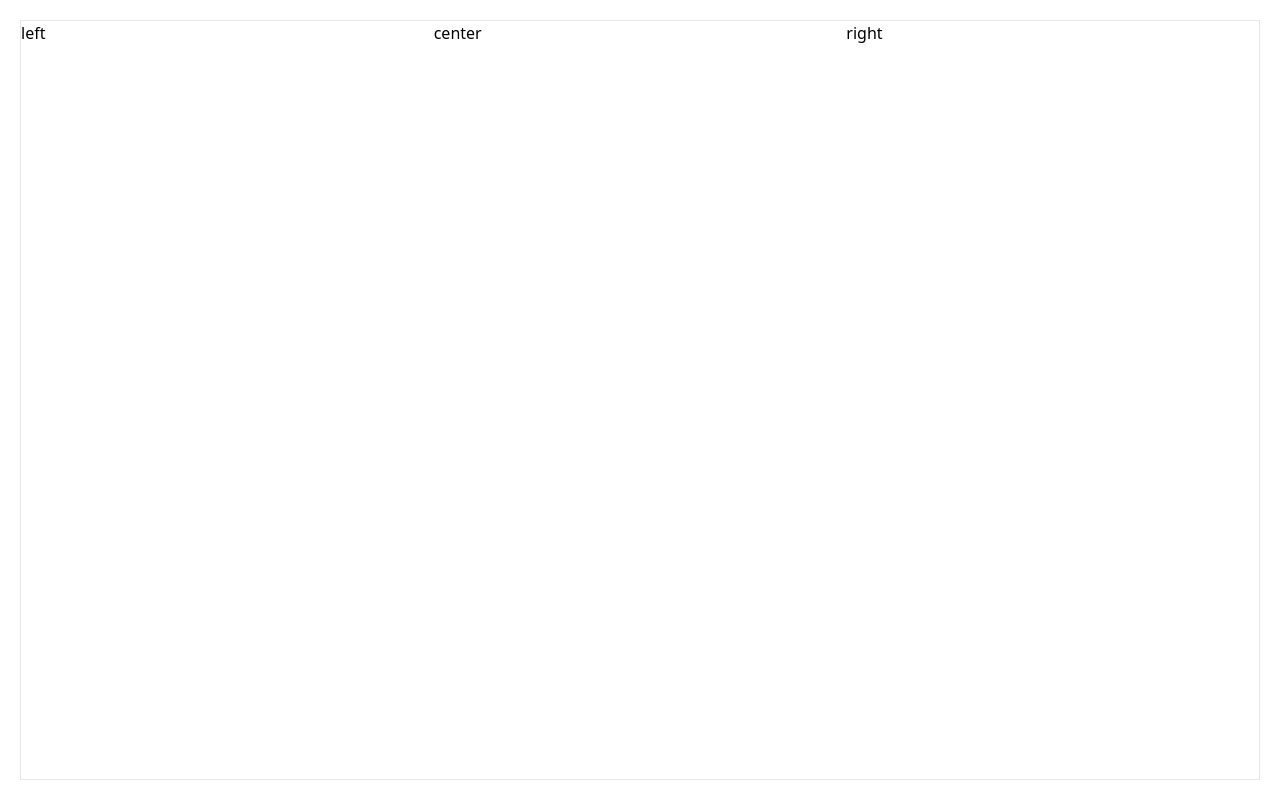
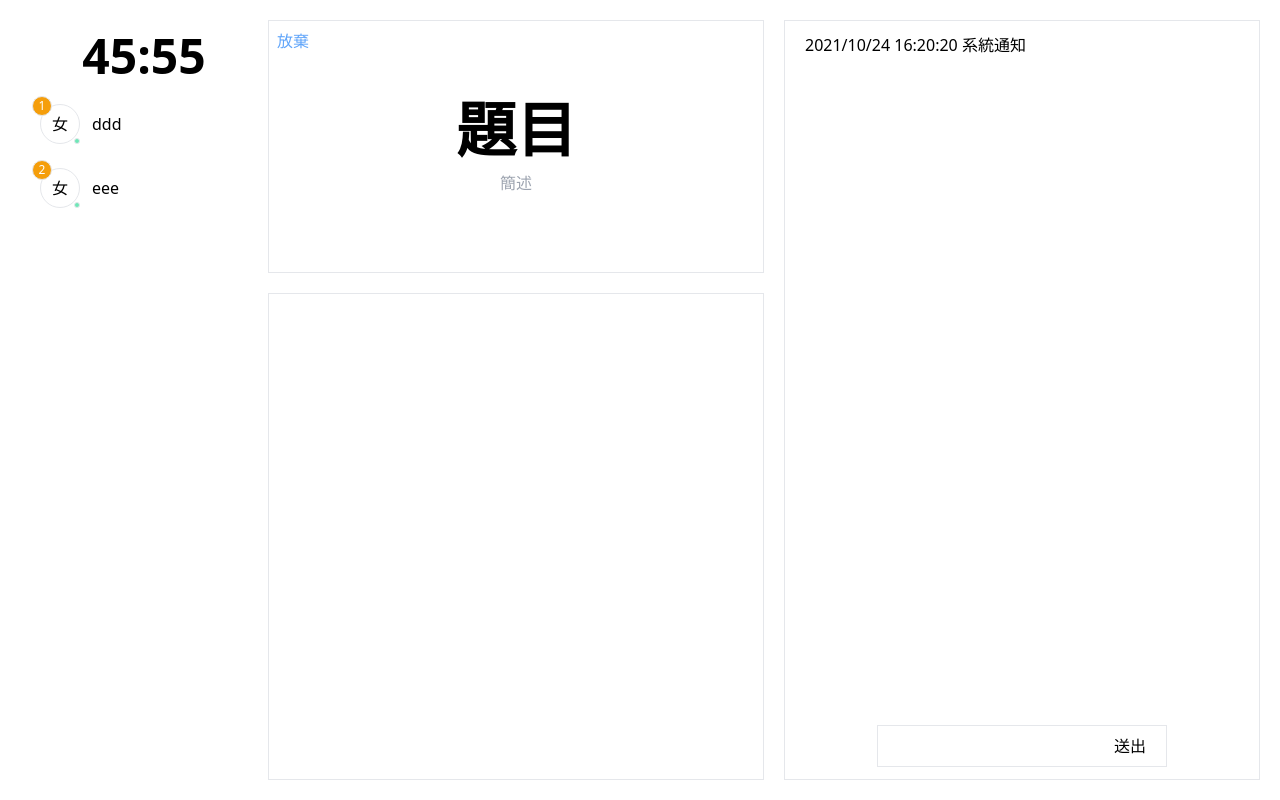
Before and after one commit to kelly6414143/fireWebsocket, a React app: page / in a window 1280 px wide. Built offline with nearby package versions, Linux system fonts and the light colour scheme.

Commit message:
增加左中右元件, 並在webpack config增加resolve防止無法解析jsx

```diff
--- /dev/null
+++ b/src/component/Center.jsx
@@ -0,0 +1,21 @@
+import React from 'react';
+
+const Center = () =>{
+    return <>
+        <div className={"relative flex justify-center items-center h-1/3 border"}>
+            <span className={"absolute top-2 left-2 text-blue-400"}>放棄</span>
+            <div className={"flex flex-col justify-center items-center"}>
+                <div className={"text-6xl font-bold mb-3"}>題目</div>
+                <div className={"text-gray-400"}>簡述</div>
+            </div>
+        </div>
+        <div className={"h-2/3 pt-5"}>
+            <div className={"h-full border overflow-y-auto"}>
+
+            </div>
+
+        </div>
+    </>
+}
+
+export default Center
--- /dev/null
+++ b/src/component/Left.jsx
@@ -0,0 +1,27 @@
+import React from 'react';
+
+const Left = () =>{
+    return <>
+        <div className={"text-5xl font-bold mt-3 mb-1 text-center"}>45:55</div>
+        <div className={"flex flex-col justify-center px-5 py-2 overflow-y-auto"}>
+            <div className={"flex items-center my-3"}>
+                <div className={"relative w-10 h-10 mr-3"}>
+                    <span className={"absolute -top-2 -left-2 w-5 h-5 border rounded-full bg-yellow-500 flex justify-center items-center text-xs text-white"}>1</span>
+                    <span className={"inline-block w-full h-full flex justify-center items-center border rounded-full"}>女</span>
+                    <span className={"absolute bottom-0 right-0 w-1.5 h-1.5 border rounded-full bg-green-300"}/>
+                </div>
+                <div>ddd</div>
+            </div>
+            <div className={"flex items-center my-3"}>
+                <div className={"relative w-10 h-10 mr-3"}>
+                    <span className={"absolute -top-2 -left-2 w-5 h-5 border rounded-full bg-yellow-500 flex justify-center items-center text-xs text-white"}>2</span>
+                    <span className={"inline-block w-full h-full flex justify-center items-center border rounded-full"}>女</span>
+                    <span className={"absolute bottom-0 right-0 w-1.5 h-1.5 border rounded-full bg-green-300"}/>
+                </div>
+                <div>eee</div>
+            </div>
+        </div>
+    </>
+}
+
+export default Left
--- /dev/null
+++ b/src/component/Right.jsx
@@ -0,0 +1,19 @@
+import React from 'react';
+
+const Right = () =>{
+    return <div className={"h-full pl-5"}>
+        <div className={"relative h-full border"}>
+            <div className={"h-4/5 px-5 py-3 overflow-y-auto"}>
+                <div>2021/10/24 16:20:20 系統通知</div>
+            </div>
+            <div className={"absolute bottom-3 left-1/2 transform -translate-x-1/2"}>
+                <div className={"flex justify-center items-center px-5 py-2 border"}>
+                    <input className={"w-52 mr-2"} type="text"/>
+                    <div className={"whitespace-nowrap"}>送出</div>
+                </div>
+            </div>
+        </div>
+    </div>
+}
+
+export default Right
--- a/src/index.jsx
+++ b/src/index.jsx
@@ -1,13 +1,16 @@
 import React from 'react';
 import ReactDOM from 'react-dom';
+import Left from "./component/Left"
+import Center from "./component/Center"
+import Right from "./component/Right"
 import "./index.css"
 
 const App = () =>{
     return <div className={"h-screen p-5"}>
-        <div className={"flex h-full border"}>
-            <div className={"flex-1"}>left</div>
-            <div className={"flex-1"}>center</div>
-            <div className={"flex-1"}>right</div>
+        <div className={"flex h-full"}>
+            <div className={"w-1/5"}><Left/></div>
+            <div className={"w-2/5"}><Center/></div>
+            <div className={"w-2/5"}><Right/></div>
         </div>
     </div>
 }
--- a/webpack.config.js
+++ b/webpack.config.js
@@ -41,6 +41,9 @@ module.exports = {
             },
         ],
     },
+    resolve: {
+        extensions: ['', '.js', '.jsx'],
+    },
     // devServer 則是 webpack-dev-server 設定
     devServer: {
         // inline: true,
```
